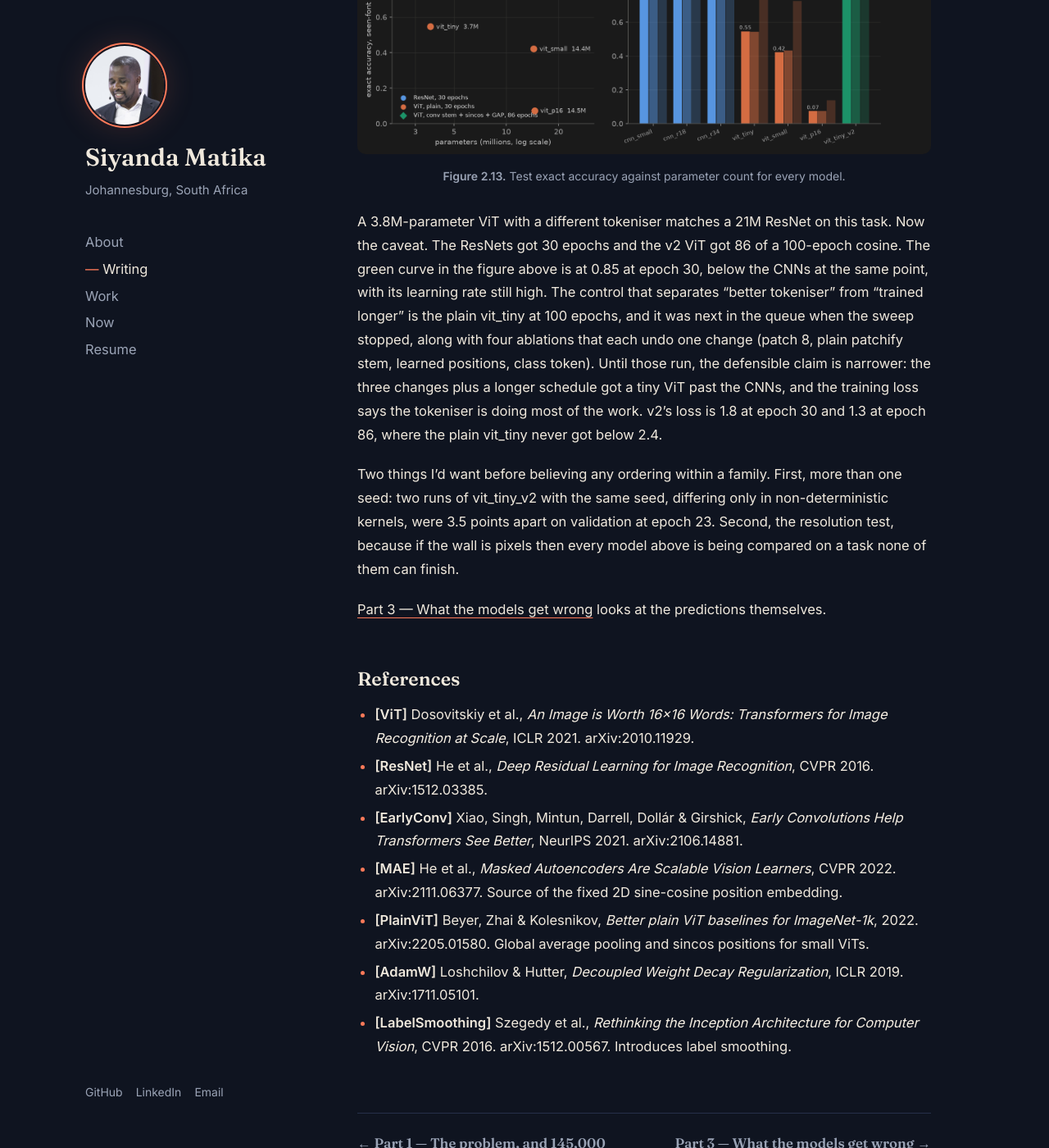
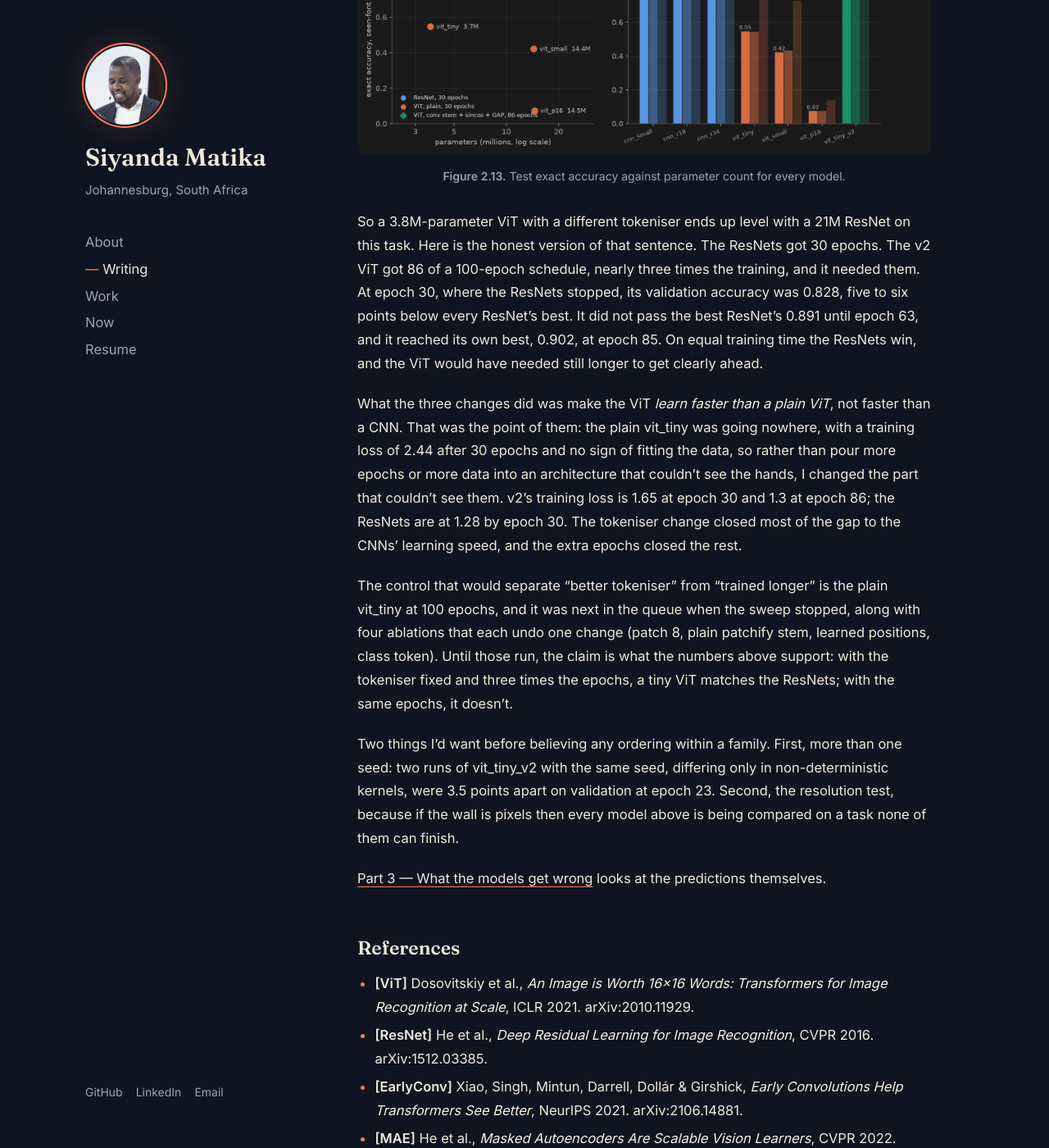
Before and after one commit to matikasiyanda/matikasiyanda.github.io, a Jekyll site: the page built from _posts/2026-09-15-clocks-part-2-models.md, in a window 1280 px wide and 1400 px high, scrolled down 18302 px. Shown: the whole window at 82% size. Built offline with Jekyll 4.4.1, drawn with Linux system fonts in a browser that asks for light colours; comment, search, counter and statistics services are not loaded; some of the changed text lies outside the part shown.

Commit message:
State plainly that the fixed ViT needed three times the training to match the CNNs

```diff
--- a/_posts/2026-09-15-clocks-part-2-models.md
+++ b/_posts/2026-09-15-clocks-part-2-models.md
@@ -5,7 +5,7 @@ permalink: /blog/clocks/part-2-models/
 series: "Lost in time"
 series_url: /blog/clocks/
 part: 2
-description: "Six encoders from random init on synthetic clocks. The ResNets read 89% exactly after 30 epochs. Plain ViTs got half that and got worse as they grew, until the tokeniser changed."
+description: "Six encoders from random init on synthetic clocks. The ResNets read 89% exactly after 30 epochs. Plain ViTs got half that and got worse as they grew. A ViT with a fixed tokeniser drew level, but needed three times the training."
 tags: [vision, vit, cnn, pytorch]
 math: true
 mermaid: true
@@ -608,18 +608,33 @@ Figure 2.13 puts every model on one chart.
 **Figure 2.13.** Test exact accuracy against parameter count for every model.
 {: .figcap}
 
-A 3.8M-parameter ViT with a different tokeniser matches a 21M ResNet on
-this task. Now the caveat. The ResNets got 30 epochs and the v2 ViT got 86
-of a 100-epoch cosine. The green curve in the figure above is at 0.85 at
-epoch 30, below the CNNs at the same point, with its learning rate still
-high. The control that separates "better tokeniser" from "trained longer" is
-the plain vit_tiny at 100 epochs, and it was next in the queue when the
-sweep stopped, along with four ablations that each undo one change (patch 8,
-plain patchify stem, learned positions, class token). Until those run, the
-defensible claim is narrower: the three changes plus a longer schedule got a
-tiny ViT past the CNNs, and the training loss says the tokeniser is doing
-most of the work. v2's loss is 1.8 at epoch 30 and 1.3 at epoch 86, where
-the plain vit_tiny never got below 2.4.
+So a 3.8M-parameter ViT with a different tokeniser ends up level with a
+21M ResNet on this task. Here is the honest version of that sentence. The
+ResNets got 30 epochs. The v2 ViT got 86 of a 100-epoch schedule, nearly
+three times the training, and it needed them. At epoch 30, where the
+ResNets stopped, its validation accuracy was 0.828, five to six points
+below every ResNet's best. It did not pass the best ResNet's 0.891 until
+epoch 63, and it reached its own best, 0.902, at epoch 85. On equal
+training time the ResNets win, and the ViT would have needed still longer
+to get clearly ahead.
+
+What the three changes did was make the ViT *learn faster than a plain
+ViT*, not faster than a CNN. That was the point of them: the plain
+vit_tiny was going nowhere, with a training loss of 2.44 after 30 epochs
+and no sign of fitting the data, so rather than pour more epochs or more
+data into an architecture that couldn't see the hands, I changed the
+part that couldn't see them. v2's training loss is 1.65 at epoch 30 and
+1.3 at epoch 86; the ResNets are at 1.28 by epoch 30. The tokeniser
+change closed most of the gap to the CNNs' learning speed, and the extra
+epochs closed the rest.
+
+The control that would separate "better tokeniser" from "trained longer"
+is the plain vit_tiny at 100 epochs, and it was next in the queue when the
+sweep stopped, along with four ablations that each undo one change (patch
+8, plain patchify stem, learned positions, class token). Until those run,
+the claim is what the numbers above support: with the tokeniser fixed and
+three times the epochs, a tiny ViT matches the ResNets; with the same
+epochs, it doesn't.
 
 Two things I'd want before believing any ordering within a family. First,
 more than one seed: two runs of vit_tiny_v2 with the same seed, differing
```
Also changed, not shown: _pages/clocks/index.md (+6 -4 lines), _posts/2026-09-15-clocks-part-3-evaluation.md (+7 -5 lines).
